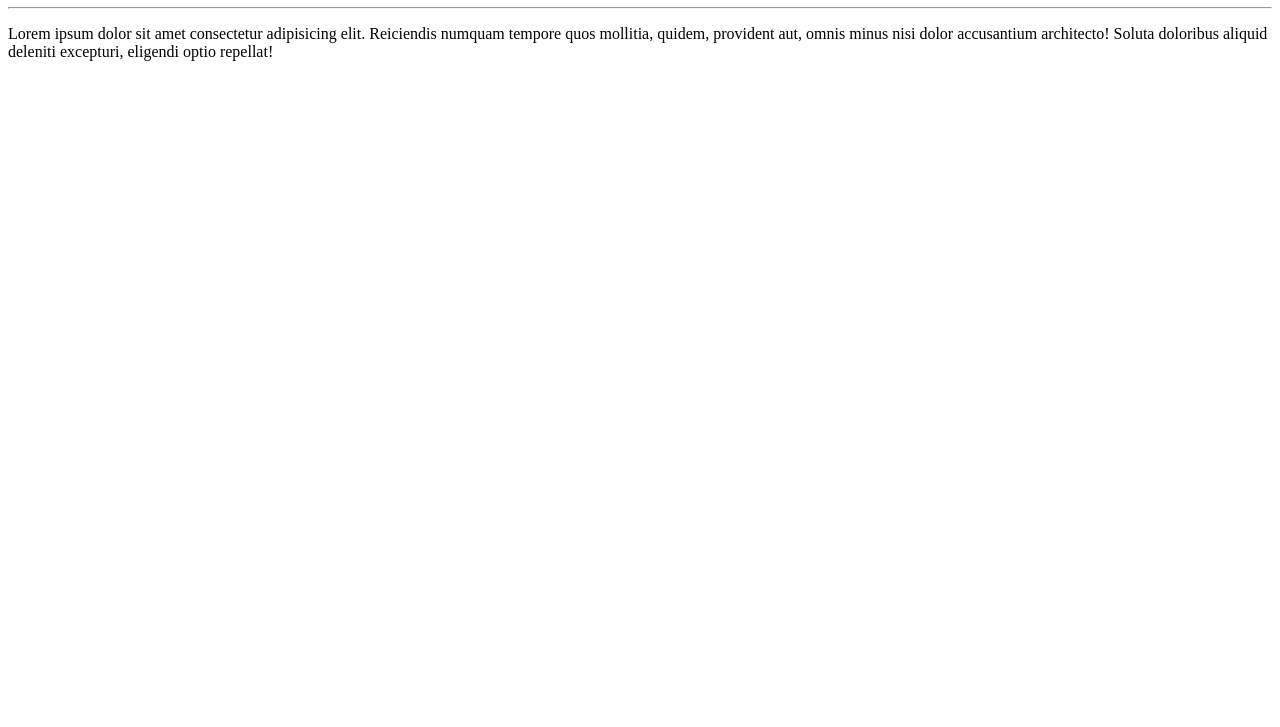
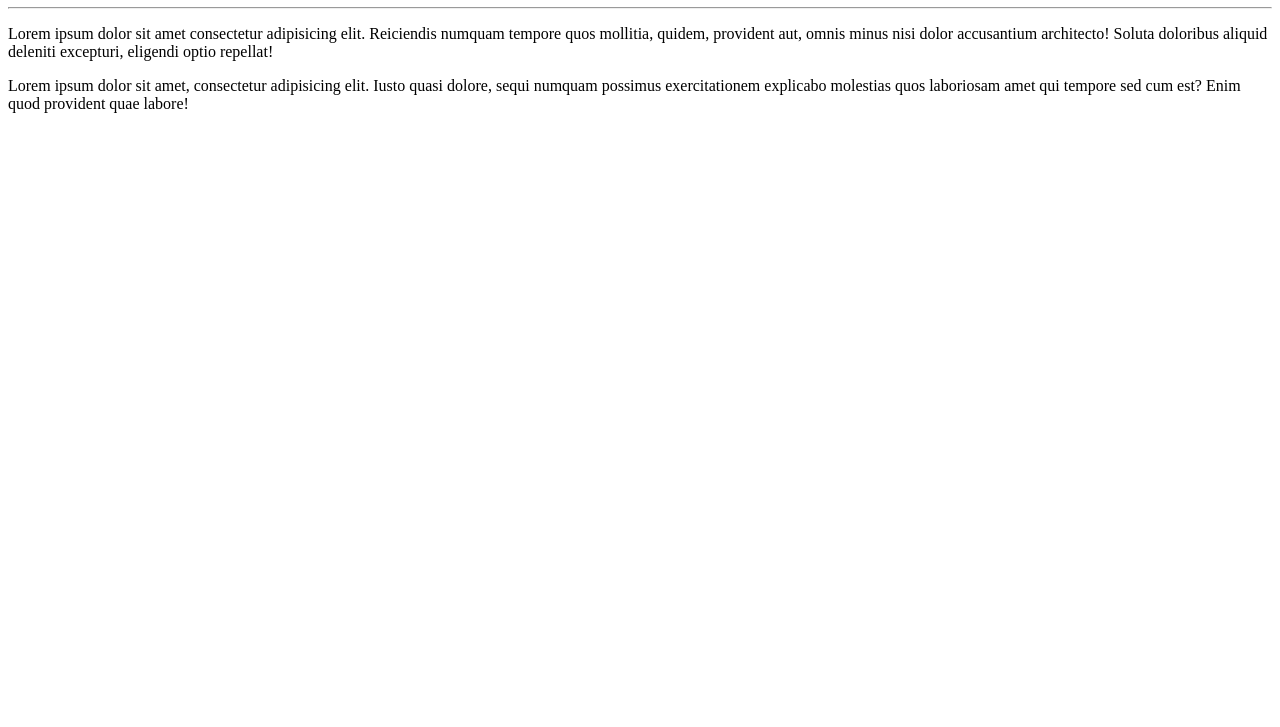
Before and after one commit to JujuKobaiashi/Ola-Mundo, a plain HTML site: page site-exemplo/index.html in a window 1280 px wide. Shown: the part 73-800 px from the top of the page. Drawn offline with Linux system fonts and the light colour scheme.

Commit message:
adicionei um parágrafo

```diff
--- a/site-exemplo/index.html
+++ b/site-exemplo/index.html
@@ -9,5 +9,6 @@
     <h1>Olá, Mundo!</h1>
     <hr>
     <p>Lorem ipsum dolor sit amet consectetur adipisicing elit. Reiciendis numquam tempore quos mollitia, quidem, provident aut, omnis minus nisi dolor accusantium architecto! Soluta doloribus aliquid deleniti excepturi, eligendi optio repellat!</p>
+    <p>Lorem ipsum dolor sit amet, consectetur adipisicing elit. Iusto quasi dolore, sequi numquam possimus exercitationem explicabo molestias quos laboriosam amet qui tempore sed cum est? Enim quod provident quae labore!</p>
 </body>
 </html>
```
